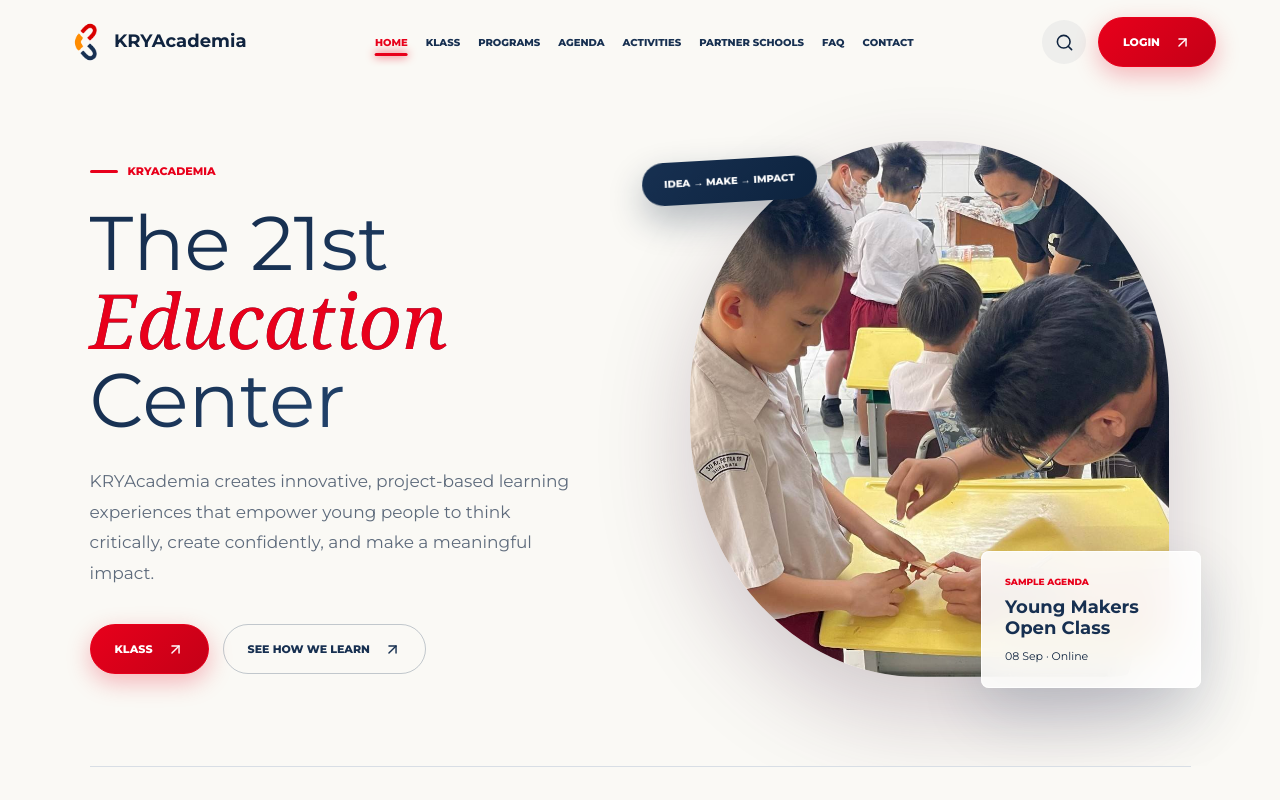
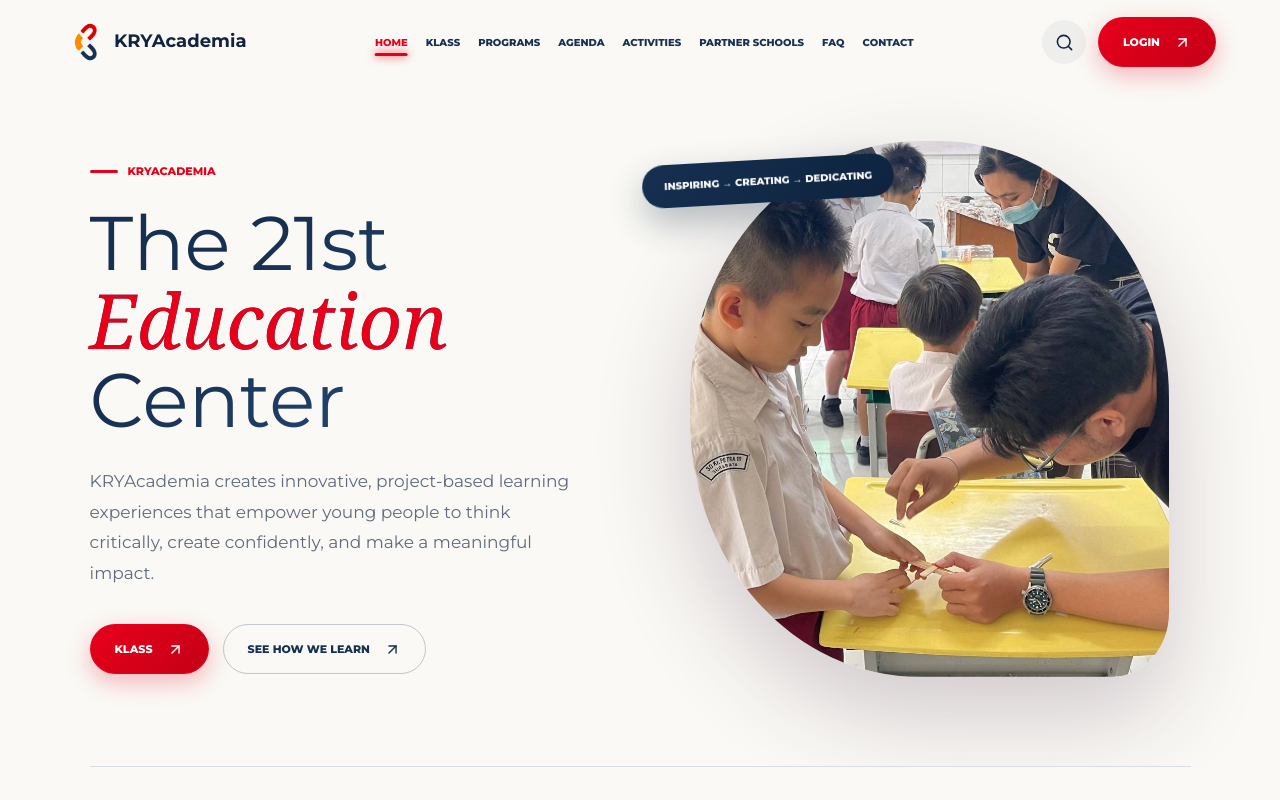
Before and after one commit to zendroi/kryacademia, a Next.js app: page / in a window 1280 px wide. Shown: the top 800 px of the page. Built offline with nearby package versions, Linux system fonts and the light colour scheme.

Commit message:
Add rotating hero content

```diff
--- a/app/globals.css
+++ b/app/globals.css
@@ -415,6 +415,19 @@
   animation: pulseGlow 6s ease-in-out infinite alternate;
 }
 
+.hero-art-media > img {
+  position: absolute;
+  inset: 0;
+  opacity: 0;
+  transform: scale(1.07);
+  transition: opacity 1s ease, transform 1.4s cubic-bezier(0.16, 1, 0.3, 1);
+}
+
+.hero-art-media > img.active {
+  opacity: 1;
+  transform: scale(1);
+}
+
 .hero-art:hover > div {
   transform: scale(1.02) rotate(1deg);
 }
@@ -452,6 +465,20 @@
   animation: floatSlow 7s ease-in-out infinite alternate;
   z-index: 3;
   transition: transform 0.3s ease;
+}
+
+.hero-art > aside.hero-art-card {
+  animation: heroCardIn .7s cubic-bezier(.16, 1, .3, 1) both, floatSlow 7s .7s ease-in-out infinite alternate;
+}
+
+@keyframes heroCardIn {
+  from { opacity: 0; transform: translateY(18px) rotate(2deg); }
+  to { opacity: 1; transform: none; }
+}
+
+@media (prefers-reduced-motion: reduce) {
+  .hero-art-media > img { transition: none; transform: none; }
+  .hero-art > aside.hero-art-card { animation: none; }
 }
 
 .hero-art > aside:hover {
--- a/app/page.tsx
+++ b/app/page.tsx
@@ -29,6 +29,12 @@
 }));
 
 const A = () => <ArrowUpRight aria-hidden size={17} />;
+
+const heroSlides = [
+  { type: 'Featured Klass', title: klasses[4][0], meta: `${klasses[4][1]} · ${klasses[4][2]}`, image: klasses[4][4], alt: klasses[4][5] },
+  { type: 'Upcoming Agenda', title: events[0][1], meta: `${events[0][0]} Sep · ${events[0][3]}`, image: img.hero, alt: 'Students collaborating during a KRYAcademia agenda' },
+  { type: 'Featured Program', title: programs[1][0], meta: `${programs[1][1]} · ${programs[1][2]}`, image: programs[1][3], alt: programs[1][4] },
+];
 
 function AnimatedCounter({ end, duration = 1500 }: { end: number; duration?: number }) {
   const [count, setCount] = useState(0);
@@ -232,6 +238,16 @@
 }
 
 function Hero() {
+  const [activeSlide, setActiveSlide] = useState(0);
+
+  useEffect(() => {
+    if (window.matchMedia('(prefers-reduced-motion: reduce)').matches) return;
+    const interval = window.setInterval(() => setActiveSlide(current => (current + 1) % heroSlides.length), 5000);
+    return () => window.clearInterval(interval);
+  }, []);
+
+  const slide = heroSlides[activeSlide];
+
   return (
     <section id="home" className="hero">
       <div className="hero-copy">
@@ -254,18 +270,24 @@
       </div>
 
       <div className="hero-art">
-        <div>
-          <NextImage src={img.hero} alt="Students collaborating in a creative learning activity" width={1500} height={1060} priority />
+        <div className="hero-art-media">
+          {heroSlides.map((item, index) => (
+            <NextImage
+              className={index === activeSlide ? 'active' : ''}
+              src={item.image}
+              alt={item.alt}
+              fill
+              sizes="(max-width: 720px) 100vw, 52vw"
+              priority={index === 0}
+              key={`${item.type}-${item.title}`}
+            />
+          ))}
         </div>
-        <i>IDEA → MAKE → IMPACT</i>
-        <aside>
-          <small>Sample agenda</small>
-          <strong>
-            Young Makers
-            <br />
-            Open Class
-          </strong>
-          <span>08 Sep · Online</span>
+        <i>INSPIRING → CREATING → DEDICATING</i>
+        <aside key={slide.title} className="hero-art-card">
+          <small>{slide.type}</small>
+          <strong>{slide.title}</strong>
+          <span>{slide.meta}</span>
         </aside>
       </div>
 
--- a/app/revisions.css
+++ b/app/revisions.css
@@ -40,7 +40,7 @@
 body .why-expand .scroll-expand__overlay { align-items: flex-start; justify-content: flex-end; text-align: left; padding: 28px 7%; }
 body .why-expand p { color: white; font-size: 28px; line-height: 1.3; }
 body .why-expand em { font-family: Georgia, serif; }
-body .partner-logo-loop .logoloop__item img { width: 180px; height: 144px; object-fit: contain; mix-blend-mode: multiply; }
+body .partner-logo-loop .logoloop-list img { width: 180px; height: 144px; object-fit: contain; mix-blend-mode: multiply; }
 body .partner-logo-loop { mix-blend-mode: multiply; }
 body .activities { padding-block: 64px 30px; }
 body .activities .heading h2 { color: #fff; }
@@ -136,7 +136,7 @@
   body .why-expand .scroll-expand__stage { top: 74px; height: min(48svh, 380px); }
   body .why-expand p { font-size: 22px; }
   body .why-expand .scroll-expand__overlay { padding-bottom: 20px; }
-  body .partner-logo-loop .logoloop__item img { width: 144px; height: 112px; }
+  body .partner-logo-loop .logoloop-list img { width: 144px; height: 112px; }
   body .partner-logo-loop-shell { margin-inline: -22px; }
   body .activities { padding-top: 46px; padding-bottom: 22px; }
   body .activities-gallery { height: 320px; }
```
